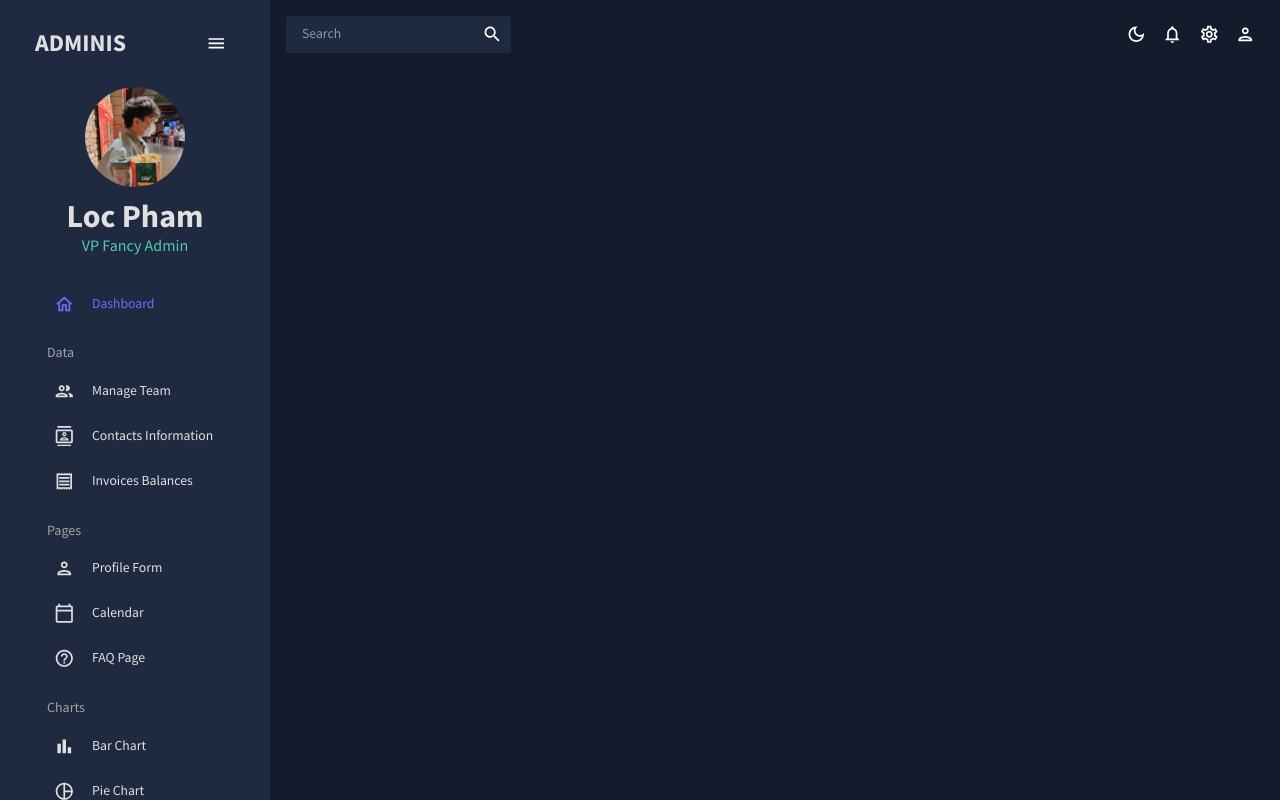
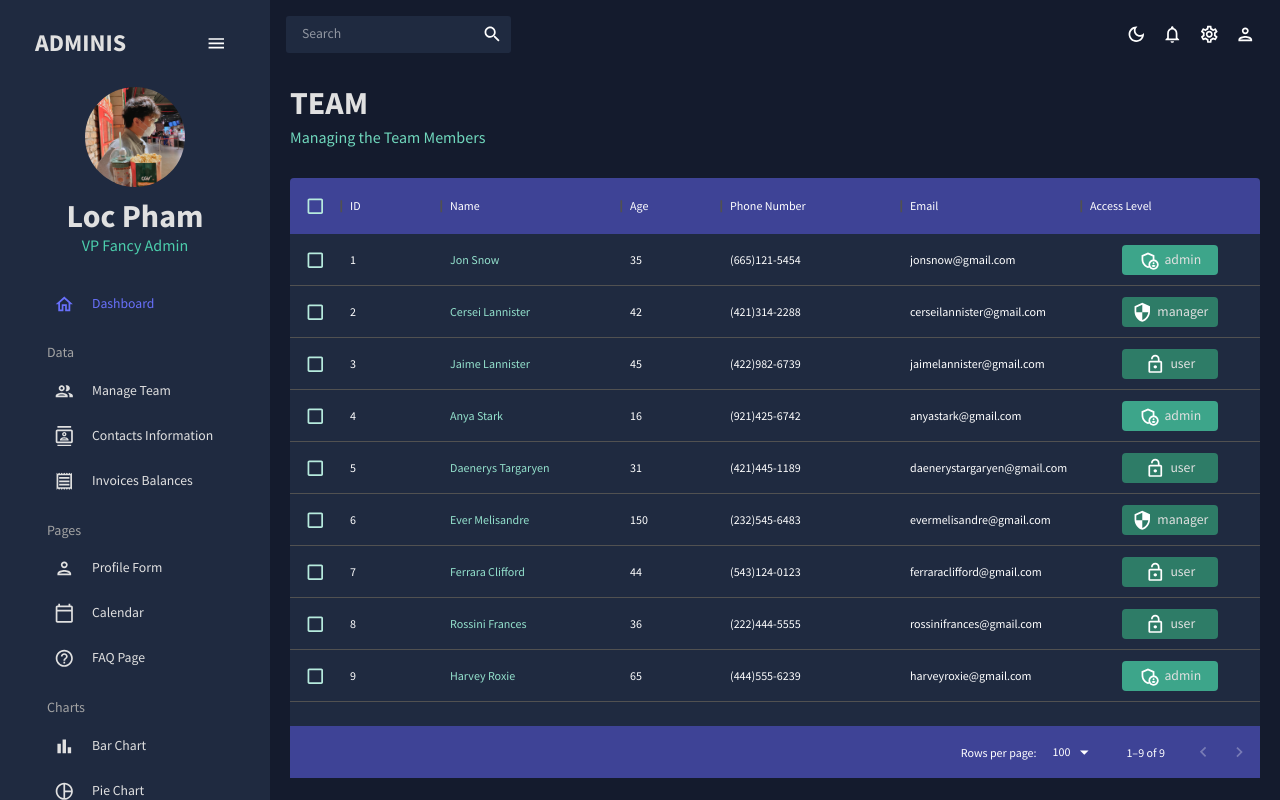
Before and after one commit to locpham050100/admin-dashboard, a React (Create React App) app: page /team in a window 1280 px wide. Built offline with nearby package versions, Linux system fonts and the light colour scheme.

Commit message:
Tables with Mui Data Grid

```diff
--- a/src/App.js
+++ b/src/App.js
@@ -6,9 +6,9 @@
 import Topbar from "./scenes/global/Topbar";
 import Sidebar from "./scenes/global/Sidebar";
 import Dashboard from "./scenes/dashboard";
-// import Team from "./scenes/team";
-// import Invoices from "./scenes/invoices";
-// import Contacts from "./scenes/contacts";
+import Team from "./scenes/team";
+import Invoices from "./scenes/invoices";
+import Contacts from "./scenes/contacts";
 // import Bar from "./scenes/bar";
 // import Form from "./scenes/form";
 // import Line from "./scenes/line";
@@ -30,9 +30,9 @@
             <Topbar />
             <Routes>
               <Route path="/" element={<Dashboard />} />
-              {/* <Route path="/team" element={<Team />} /> */}
-              {/* <Route path="/contacts" element={<Contacts />} /> */}
-              {/* <Route path="/invoices" element={<Invoices />} /> */}
+              <Route path="/team" element={<Team />} />
+              <Route path="/contacts" element={<Contacts />} />
+              <Route path="/invoices" element={<Invoices />} />
               {/* <Route path="/form" element={<Form />} /> */}
               {/* <Route path="/bar" element={<Bar />} /> */}
               {/* <Route path="/pie" element={<Pie />} /> */}
--- /dev/null
+++ b/src/scenes/contacts/index.jsx
@@ -0,0 +1,103 @@
+import { Box } from "@mui/material";
+import { DataGrid, GridToolbar } from "@mui/x-data-grid";
+import { tokens } from "../../theme";
+import { mockDataContacts } from "../../data/mockData";
+import Header from "../../components/Header";
+import { useTheme } from "@mui/material";
+
+const Contacts = () => {
+  const theme = useTheme();
+  const colors = tokens(theme.palette.mode);
+
+  const columns = [
+    { field: "id", headerName: "ID", flex: 0.5 },
+    { field: "registrarId", headerName: "Registrar ID" },
+    {
+      field: "name",
+      headerName: "Name",
+      flex: 1,
+      cellClassName: "name-column--cell",
+    },
+    {
+      field: "age",
+      headerName: "Age",
+      type: "number",
+      headerAlign: "left",
+      align: "left",
+    },
+    {
+      field: "phone",
+      headerName: "Phone Number",
+      flex: 1,
+    },
+    {
+      field: "email",
+      headerName: "Email",
+      flex: 1,
+    },
+    {
+      field: "address",
+      headerName: "Address",
+      flex: 1,
+    },
+    {
+      field: "city",
+      headerName: "City",
+      flex: 1,
+    },
+    {
+      field: "zipCode",
+      headerName: "Zip Code",
+      flex: 1,
+    },
+  ];
+
+  return (
+    <Box m=" 15px 20px ">
+      <Header
+        title="CONTACTS"
+        subtitle="List of Contacts for Future Reference"
+      />
+      <Box
+        m="30px 0 0 0"
+        height="75vh"
+        sx={{
+          "& .MuiDataGrid-root": {
+            border: "none",
+          },
+          "& .MuiDataGrid-cell": {
+            borderBottom: "none",
+          },
+          "& .name-column--cell": {
+            color: colors.greenAccent[300],
+          },
+          "& .MuiDataGrid-columnHeaders": {
+            backgroundColor: colors.blueAccent[700],
+            borderBottom: "none",
+          },
+          "& .MuiDataGrid-virtualScroller": {
+            backgroundColor: colors.primary[400],
+          },
+          "& .MuiDataGrid-footerContainer": {
+            borderTop: "none",
+            backgroundColor: colors.blueAccent[700],
+          },
+          "& .MuiCheckbox-root": {
+            color: `${colors.greenAccent[200]} !important`,
+          },
+          "& .MuiDataGrid-toolbarContainer .MuiButton-text": {
+            color: `${colors.grey[100]} !important`,
+          },
+        }}
+      >
+        <DataGrid
+          rows={mockDataContacts}
+          columns={columns}
+          components={{ Toolbar: GridToolbar }}
+        />
+      </Box>
+    </Box>
+  );
+};
+
+export default Contacts;
--- /dev/null
+++ b/src/scenes/invoices/index.jsx
@@ -0,0 +1,83 @@
+import { Box, Typography, useTheme } from "@mui/material";
+import { DataGrid } from "@mui/x-data-grid";
+import { tokens } from "../../theme";
+import { mockDataInvoices } from "../../data/mockData";
+import Header from "../../components/Header";
+
+const Invoices = () => {
+  const theme = useTheme();
+  const colors = tokens(theme.palette.mode);
+  const columns = [
+    { field: "id", headerName: "ID" },
+    {
+      field: "name",
+      headerName: "Name",
+      flex: 1,
+      cellClassName: "name-column--cell",
+    },
+    {
+      field: "phone",
+      headerName: "Phone Number",
+      flex: 1,
+    },
+    {
+      field: "email",
+      headerName: "Email",
+      flex: 1,
+    },
+    {
+      field: "cost",
+      headerName: "Cost",
+      flex: 1,
+      renderCell: (params) => (
+        <Typography color={colors.greenAccent[500]}>
+          ${params.row.cost}
+        </Typography>
+      ),
+    },
+    {
+      field: "date",
+      headerName: "Date",
+      flex: 1,
+    },
+  ];
+
+  return (
+    <Box m="15px 20px">
+      <Header title="INVOICES" subtitle="List of Invoice Balances" />
+      <Box
+        m="30px 0 0 0"
+        height="75vh"
+        sx={{
+          "& .MuiDataGrid-root": {
+            border: "none",
+          },
+          "& .MuiDataGrid-cell": {
+            borderBottom: "none",
+          },
+          "& .name-column--cell": {
+            color: colors.greenAccent[300],
+          },
+          "& .MuiDataGrid-columnHeaders": {
+            backgroundColor: colors.blueAccent[700],
+            borderBottom: "none",
+          },
+          "& .MuiDataGrid-virtualScroller": {
+            backgroundColor: colors.primary[400],
+          },
+          "& .MuiDataGrid-footerContainer": {
+            borderTop: "none",
+            backgroundColor: colors.blueAccent[700],
+          },
+          "& .MuiCheckbox-root": {
+            color: `${colors.greenAccent[200]} !important`,
+          },
+        }}
+      >
+        <DataGrid checkboxSelection rows={mockDataInvoices} columns={columns} />
+      </Box>
+    </Box>
+  );
+};
+
+export default Invoices;
--- /dev/null
+++ b/src/scenes/team/index.jsx
@@ -0,0 +1,110 @@
+import { Box, Typography, useTheme } from "@mui/material";
+import { DataGrid } from "@mui/x-data-grid";
+import { tokens } from "../../theme";
+import { mockDataTeam } from "../../data/mockData";
+import AdminPanelSettingsOutlinedIcon from "@mui/icons-material/AdminPanelSettingsOutlined";
+import LockOpenOutlinedIcon from "@mui/icons-material/LockOpenOutlined";
+import SecurityOutlinedIcon from "@mui/icons-material/SecurityOutlined";
+import Header from "../../components/Header";
+
+const Team = () => {
+  const theme = useTheme();
+  const colors = tokens(theme.palette.mode);
+
+  const columns = [
+    { field: "id", headerName: "ID" },
+    {
+      field: "name",
+      headerName: "Name",
+      flex: 1,
+      cellClassName: "name-column--cell",
+    },
+    {
+      field: "age",
+      headerName: "Age",
+      type: "number",
+      headerAlign: "left",
+      align: "left",
+    },
+    {
+      field: "phone",
+      headerName: "Phone Number",
+      flex: 1,
+    },
+    {
+      field: "email",
+      headerName: "Email",
+      flex: 1,
+    },
+    {
+      field: "accessLevel",
+      headerName: "Access Level",
+      flex: 1,
+      renderCell: ({ row: { access } }) => {
+        return (
+          <Box
+            width="60%"
+            m="0 auto"
+            p="5px"
+            display="flex"
+            justifyContent="center"
+            backgroundColor={
+              access === "admin"
+                ? colors.greenAccent[600]
+                : access === "manager"
+                ? colors.greenAccent[700]
+                : colors.greenAccent[700]
+            }
+            borderRadius="4px"
+          >
+            {access === "admin" && <AdminPanelSettingsOutlinedIcon />}
+            {access === "manager" && <SecurityOutlinedIcon />}
+            {access === "user" && <LockOpenOutlinedIcon />}
+            <Typography color={colors.grey[100]} sx={{ ml: "5px" }}>
+              {access}
+            </Typography>
+          </Box>
+        );
+      },
+    },
+  ];
+
+  return (
+    <Box m="15px 20px">
+      <Header title="TEAM" subtitle="Managing the Team Members" />
+      <Box
+        m="30px 0 0 0"
+        height="75vh"
+        sx={{
+          "& .MuiDataGrid-root": {
+            border: "none",
+          },
+          "& .MuiDataGrid-cell": {
+            borderBottom: "none",
+          },
+          "& .name-column--cell": {
+            color: colors.greenAccent[300],
+          },
+          "& .MuiDataGrid-columnHeaders": {
+            backgroundColor: colors.blueAccent[700],
+            borderBottom: "none",
+          },
+          "& .MuiDataGrid-virtualScroller": {
+            backgroundColor: colors.primary[400],
+          },
+          "& .MuiDataGrid-footerContainer": {
+            borderTop: "none",
+            backgroundColor: colors.blueAccent[700],
+          },
+          "& .MuiCheckbox-root": {
+            color: `${colors.greenAccent[200]} !important`,
+          },
+        }}
+      >
+        <DataGrid checkboxSelection rows={mockDataTeam} columns={columns} />
+      </Box>
+    </Box>
+  );
+};
+
+export default Team;
```
